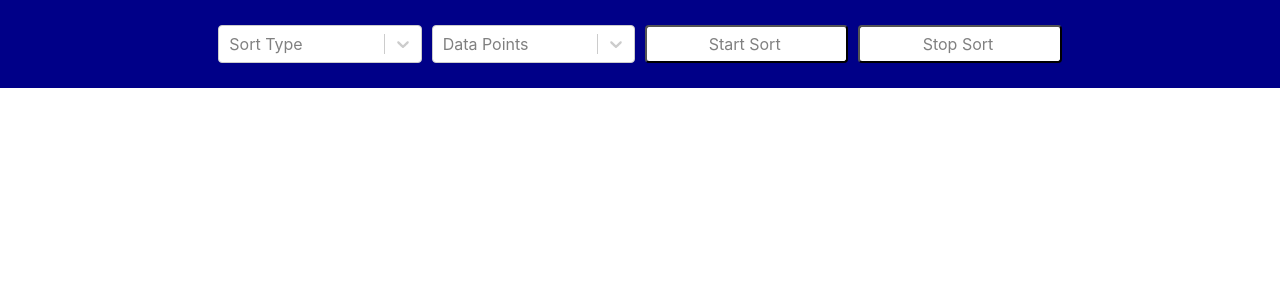
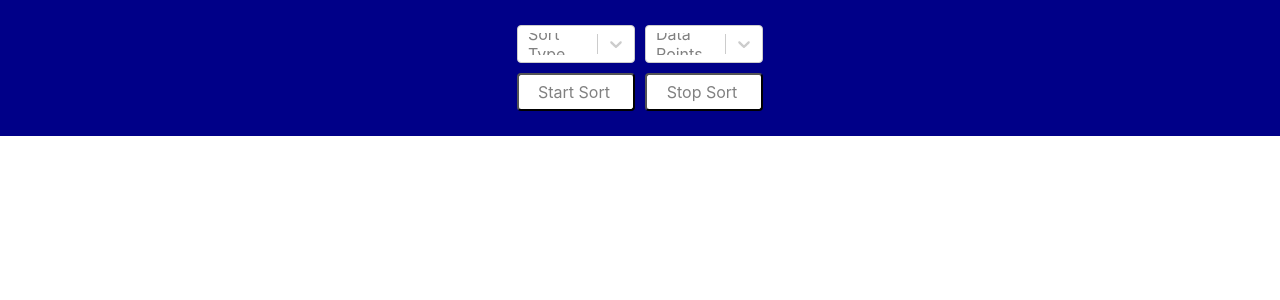
Before and after one commit to tomjbast/sorting-visualisation, a React (Create React App) app: page / in a window 1280 px wide. Shown: the top 300 px of the page. Built offline with nearby package versions, Linux system fonts and the light colour scheme.

Commit message:
ReadMe Buttons Stack on Desktop

```diff
--- a/src/styles/App.css
+++ b/src/styles/App.css
@@ -81,8 +81,9 @@ button {
 	}
 
 	.button-wrapper {
-		flex: 8;
-		flex-direction: row;
+		flex: 1;
+		display: flex;
+		flex-direction: column;
 	}
 
 	.header-left, .header-right {
```
Also changed, not shown: 1 other file (tests, documents, lock files or other folders).
